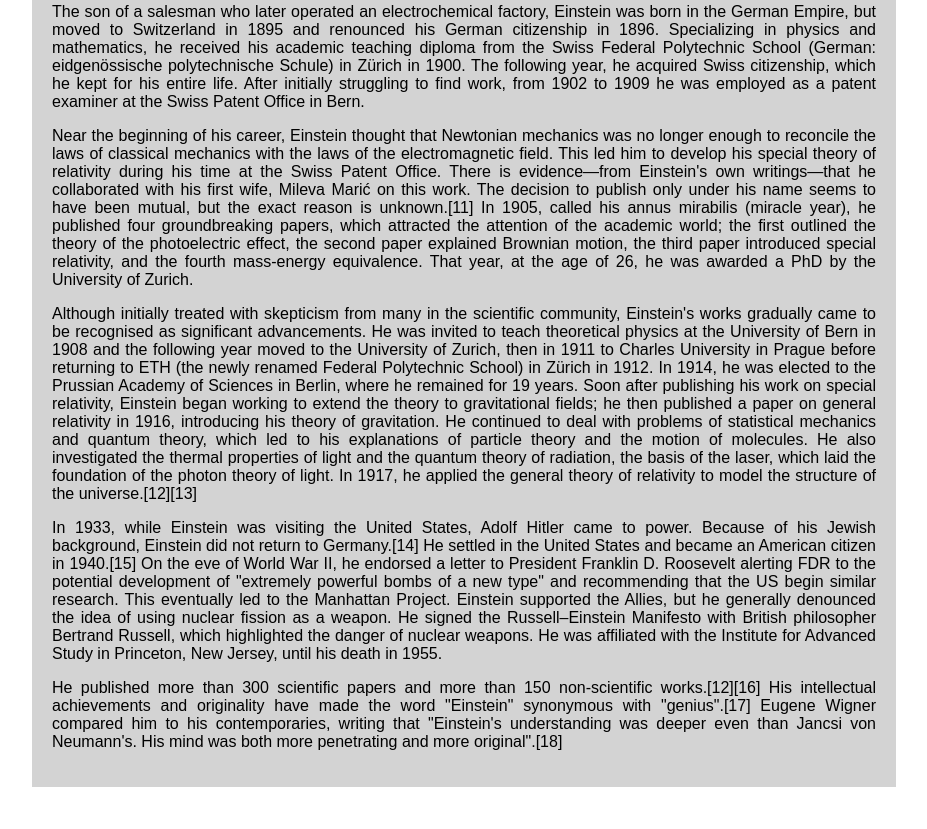
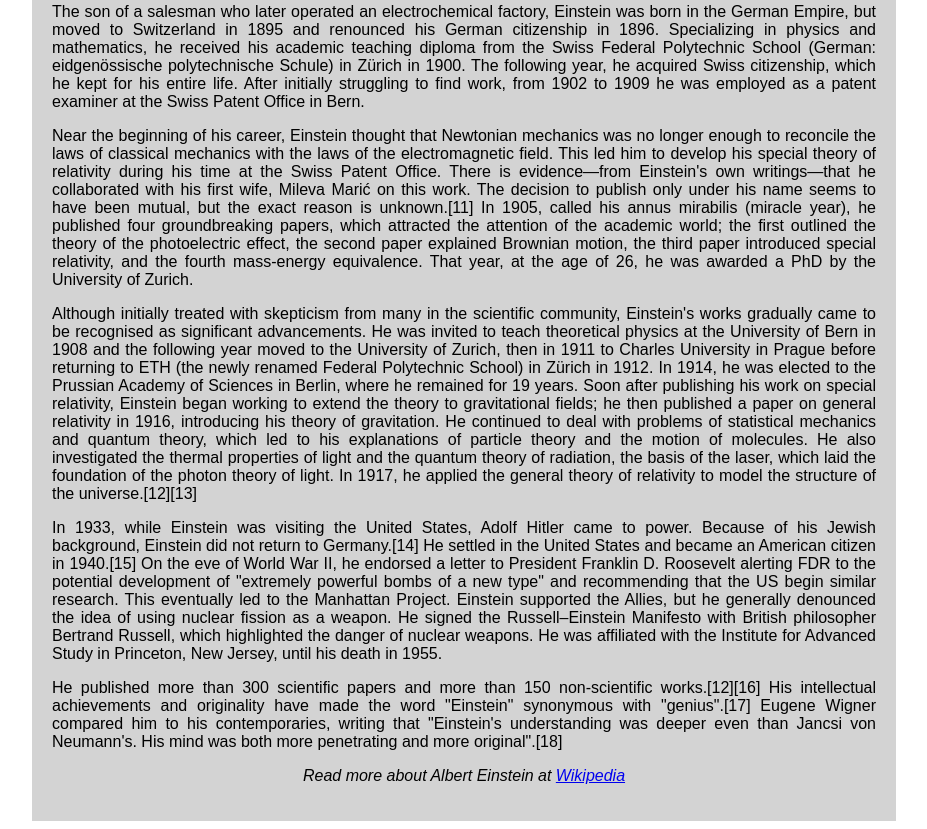
Before and after one commit to linhgt/Tribute, a plain HTML site: page index.html in a window 1280 px wide. Shown: the part 530-1359 px from the top of the page, without its empty margins (176-1103 px from the left). Before the commit the page ends 1325 px from the top, so only its background shows below. Drawn offline with Linux system fonts and the light colour scheme.

Commit message:
read more

```diff
--- a/assets/css/style.css
+++ b/assets/css/style.css
@@ -36,3 +36,7 @@ body{
 .wrapper p{
     text-align: justify;
 }
+
+#readmore{
+    text-align: center;
+}
--- a/index.html
+++ b/index.html
@@ -24,6 +24,8 @@
         <p>In 1933, while Einstein was visiting the United States, Adolf Hitler came to power. Because of his Jewish background, Einstein did not return to Germany.[14] He settled in the United States and became an American citizen in 1940.[15] On the eve of World War II, he endorsed a letter to President Franklin D. Roosevelt alerting FDR to the potential development of "extremely powerful bombs of a new type" and recommending that the US begin similar research. This eventually led to the Manhattan Project. Einstein supported the Allies, but he generally denounced the idea of using nuclear fission as a weapon. He signed the Russell–Einstein Manifesto with British philosopher Bertrand Russell, which highlighted the danger of nuclear weapons. He was affiliated with the Institute for Advanced Study in Princeton, New Jersey, until his death in 1955.</p>
 
         <p>He published more than 300 scientific papers and more than 150 non-scientific works.[12][16] His intellectual achievements and originality have made the word "Einstein" synonymous with "genius".[17] Eugene Wigner compared him to his contemporaries, writing that "Einstein's understanding was deeper even than Jancsi von Neumann's. His mind was both more penetrating and more original".[18]</p>
+
+        <p id="readmore"><i>Read more about Albert Einstein at <a href="https://en.wikipedia.org/wiki/Albert_Einstein#World_War_II_and_the_Manhattan_Project">Wikipedia</a></i></p>
     </div>
 
 </body>
```
